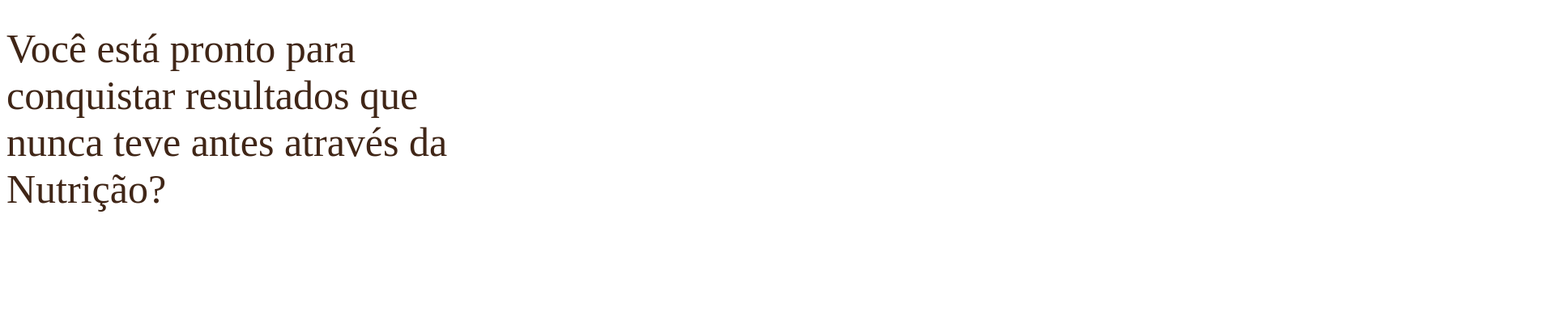
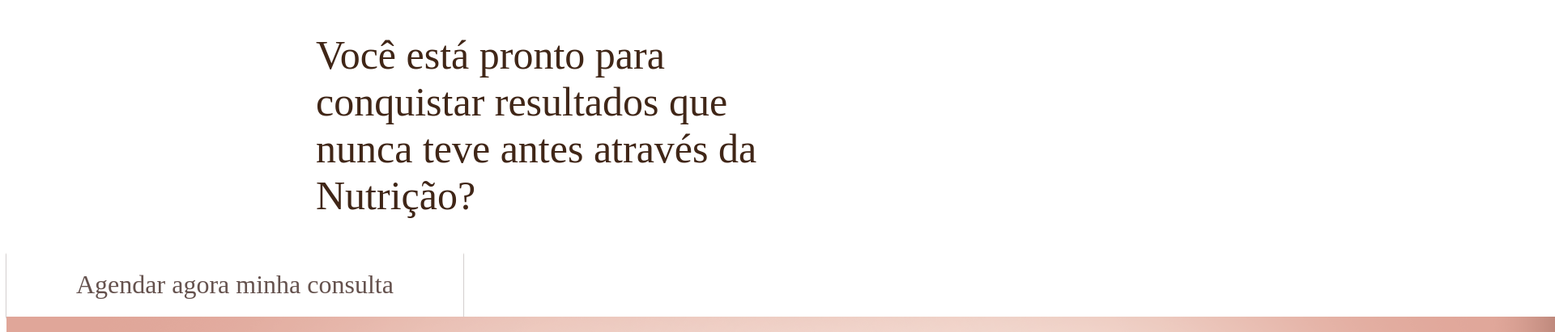
Before and after one commit to MilenaSateles/GuriaDaInsulina, a plain HTML site: page index.html in a window 1280 px wide. Shown: the part 205-616 px from the top of the page at 81% size, 1920 px wide, since content can reach past the window. Drawn offline with Linux system fonts and the light colour scheme; a web font is replaced by a local one.

Commit message:
feat: ajustes banner e botão

```diff
--- a/index.css
+++ b/index.css
@@ -30,11 +30,37 @@ a{
     margin-right: 61px;
 }
 
+.banner{
+    background-repeat: no-repeat;
+    background-size: 100%;
+    height: 800px;
+}
+
+.banner .wrapper{
+    display: flex;
+    flex-direction: column;
+    width: 280px;
+
+}
+
 h1{
     font-family: 'Inika', serif;
     font-size: 50px;
     font-weight: 400;
     color: var(--cor-fonte-principal);
     width: 630px;
-    height: 280px;
+    padding-left: 382px;
+    padding-right: 970px;
 }
+
+#button{
+    background-color: var(--cor-fonte-qua);
+    box-shadow: 0 2px 1.5px var(--cor-fonte-terc);
+    color: var(--cor-fonte-terc);
+    display: inline-block;
+    height: 80px;
+    line-height: 80px;
+    padding-left: 86px;
+    padding-right: 86px;
+    font-size: 32px;
+}
--- a/index.html
+++ b/index.html
@@ -23,7 +23,15 @@
             <a href="#">Contato</a>
         </nav>
     </header>
-    <h1>Você está pronto para conquistar resultados que nunca
-        teve antes através da Nutrição?</h1>
+
+    <section class="banner">
+        <div class="wraper">
+            <h1>Você está pronto para conquistar resultados que nunca
+            teve antes através da Nutrição?</h1>
+        <a id="button" href="">Agendar agora minha consulta</a>
+        </div>
+
+        <img src="img/banner.png" alt="Banner principal">
+    </section>
 </body>
 </html>
```
